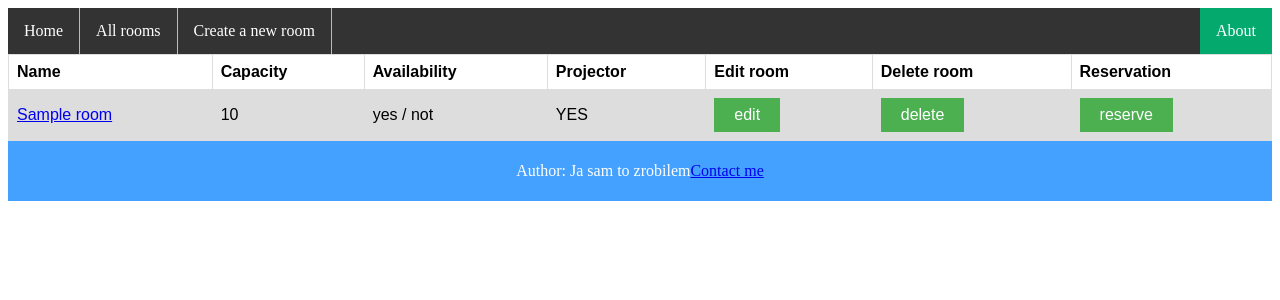
After one commit to LukaKon/reservation_service, a Django app: page /room/all-rooms/ in a window 1280 px wide. The commit adds this page. Shown: the top 300 px of the page. Run offline with Django 3.2, Linux system fonts and the light colour scheme; tables that the repository leaves empty hold one stand-in row (values such as "Sample post").

Commit message:
room details, start edit functionality

```diff
--- a/booking/models.py
+++ b/booking/models.py
@@ -6,3 +6,10 @@ class Room(models.Model):
     name = models.CharField(max_length=255, unique=True)
     capacity = models.IntegerField()
     projector_availability = models.BooleanField()
+
+    def __str__(self):
+        return f'{self.name}: {self.capacity}, {self.projector_availability}'
+
+
+class N(models.Model):
+    pass
--- a/booking/static/booking/format.css
+++ b/booking/static/booking/format.css
@@ -30,3 +30,45 @@ li a:hover:not(.active) {
 .active {
   background-color: #04AA6D;
 }
+
+footer {
+  display: flex;
+  justify-content: center;
+  padding: 5px;
+  background-color: #45a1ff;
+  color: #fff
+}
+
+.messages {
+  list-style-type: none;
+  justify-content: center;
+  padding: 8px;
+  background-color: #b6e2d3;
+}
+
+table {
+  font-family: arial, sans-serif;
+  border-collapse: collapse;
+  width: 100%;
+}
+
+td, th {
+  border: 1px solid #dddddd;
+  text-align: left;
+  padding: 8px;
+}
+
+tr:nth-child(even) {
+  background-color: #dddddd;
+}
+
+.button {
+  background-color: #4CAF50; /* Green */
+  border: none;
+  color: white;
+  padding: 8px 20px;
+  text-align: center;
+  text-decoration: none;
+  display: inline-block;
+  font-size: 16px;
+}
--- a/booking/templates/booking/base.html
+++ b/booking/templates/booking/base.html
@@ -4,29 +4,29 @@
     <head>
         <meta charset="UTF-8">
         <meta name="viewport" content="width=device-width, initial-scale=1.0">
-    <!-- <link rel="stylesheet" href="{% static 'booking/format.css' %}"> -->
+        <link rel="stylesheet" href="{% static 'booking/format.css' %}">
         <title>BOOKING: {% block title %}{% endblock %}</title>
     </head>
     <body>
         {% if messages %}
-        <ul class="messages"
+        <ul class="messages">
             {% for message in messages %}
             <li{% if message.tags %} class="{{ message.tags }}"{% endif %}>{{ message }}</li>
             {% endfor %}
         </ul>
         {% endif %}
-    <div>
-        <h2>Booking: {% block view_title %}{% endblock %}</h2>
-    </div>
-    <div>
+        <!-- <div> -->
+        <!--     <h2>Booking: {% block view_title %}{% endblock %}</h2> -->
+        <!-- </div> -->
+        <nav>
             <ul>
                 <li><a href="http://127.0.0.1:8000/room/home">Home</a></li>
-            <li><a href="http://">All rooms</a></li>
+                <li><a href="http://127.0.0.1:8000/room/all-rooms">All rooms</a></li>
                 <li><a href="http://127.0.0.1:8000/room/new/">Create a new room</a></li>
                 <li style="float:right"><a class="active"
-                                       href="http://about">About</a></li>
+                                           href="http://127.0.0.1:8000/room/about">About</a></li>
             </ul>
-    </div>
+        </nav>
         <div>
             {% block content %}{% endblock %}
         </div>
--- /dev/null
+++ b/booking/templates/booking/room/all_rooms.html
@@ -0,0 +1,45 @@
+{% extends "booking/base.html" %}
+{% block title %}List of all rooms{% endblock %}
+{% block content %}
+<form method="post">
+    {% csrf_token %}
+    <table>
+        <tr>
+            <th>Name</th>
+            <th>Capacity</th>
+            <th>Availability</th>   <!-- TODO: range of dates / yes or no? -->
+            <th>Projector</th>
+            <th>Edit room</th>
+            <th>Delete room</th>
+            <th>Reservation</th>
+        </tr>
+        {% for room in rooms %}
+        <tr>
+            <td><a href="http://127.0.0.1:8000/room/room-details/{{ room.id }}">{{ room.name }}</a></td>
+            <td>{{ room.capacity }}</td>
+            <td>yes / not</td>
+            <td>
+                {% if room.projector_availability %} YES
+                {% else %} NO
+                {% endif %}
+            </td>
+            <td>
+                <a href="http://127.0.0.1:8080/room/edit-room/{{ room.id }}">
+                    <button class="button">edit</button>
+                </a>
+            </td>
+            <td>
+                <a href="http://127.0.0.1:8080/room/delete-room/{{ room.id }}">
+                    <button class="button">delete</button>
+                </a>
+            </td>
+            <td>
+                <a href="http://127.0.0.1:8080/room/reserve-room/{{ room.id }}">
+                    <button class="button">reserve</button>
+                </a>
+            </td>
+        </tr>
+        {% endfor %}
+    </table>
+</form>
+{% endblock %}
--- a/booking/templates/booking/room/new_room.html
+++ b/booking/templates/booking/room/new_room.html
@@ -3,8 +3,6 @@
 {% block content %}
 <form method="post">
     {% csrf_token %}
-
-    <!-- {% block view_title %}Create a new room{% endblock %} -->
 
     <p>
     <label>Name of room:
@@ -27,6 +25,6 @@
         <input type="checkbox" name="projector_availability">
     </label>
     </p>
-    <input type="submit">
+    <input type="submit" value="Save">
 </form>
 {% endblock %}
--- a/booking/urls.py
+++ b/booking/urls.py
@@ -7,4 +7,12 @@ app_name = 'booking'
 urlpatterns = [
     path('home/', views.Home.as_view(), name='home'),
     path('new/', views.NewRoom.as_view(), name='new_room'),
+    path('all-rooms/', views.AllRooms.as_view(), name='all_rooms'),
+    path('room-details/<int:room_id>',
+         views.RoomDetails.as_view(), name='room-details'),
+    path('edit-room/<int:room_id>', views.EditRoom.as_view(),
+         name='edit_room'),
+    path('delete-room/<int:room_id>',
+         views.DeleteRoom.as_view(), name='delete_room'),
+    # path('about/', views.AboutRoom.as_view(), name='about'),
 ]
--- a/booking/views.py
+++ b/booking/views.py
@@ -1,13 +1,22 @@
-from django.shortcuts import render, HttpResponse
+from django.shortcuts import render, redirect, HttpResponse
 from booking.models import Room
 from django.views import View
 from django.contrib import messages
 from django.db.utils import IntegrityError
+from . import models
 # Create your views here.
 
 
 class Home(View):
     HTML_TEMPLATE = 'booking/room/home.html'
+
+    def get(self, request):
+        return render(request, self.HTML_TEMPLATE)
+
+
+class About(View):
+    # TODO: about.html is empty
+    HTML_TEMPLATE = 'booking/room/about.html'
 
     def get(self, request):
         return render(request, self.HTML_TEMPLATE)
@@ -24,18 +33,14 @@ class NewRoom(View):
         capacity = int(request.POST.get('capacity'))
         projector_availability = request.POST.get(
             'projector_availability') == 'on'
-        # print(capacity, type(capacity))
 
         if name == '':
-            # raise ValueError('Name is required.')
-            # print('name error')
             return render(request,
                           self.HTML_TEMPLATE,
                           context={'name_error': 'Name is required.'})
 
         room_list = [room.name for room in Room.objects.all()]
         if name in room_list:
-            # raise IndentationError(f'Room {name} already exist.')
             return render(request,
                           self.HTML_TEMPLATE,
                           context={'name_error': 'Name alredy exist.'})
@@ -43,16 +48,12 @@ class NewRoom(View):
         if isinstance(capacity, int):
             capacity = int(capacity)
         else:
-            # raise ValueError(
-            # f'Inserted value is not a integer: {type(capacity)}')
             return render(
                 request,
                 self.HTML_TEMPLATE,
                 context={'capacity_error': 'Inserted value is not integer'})
 
         if capacity not in range(2, 400):
-            # raise ValueError(
-            #     f'Inserted negative value or to much (2-400): {capacity}.')
             return render(request,
                           self.HTML_TEMPLATE,
                           context={'capacity_error': f'(2-400): {capacity}'})
@@ -62,3 +63,65 @@ class NewRoom(View):
                             projector_availability=projector_availability)
         messages.success(request, f'Room {name} added to DB.')
         return render(request, self.HTML_TEMPLATE)
+
+
+class AllRooms(View):
+    HTML_TEMPLATE = 'booking/room/all_rooms.html'
+
+    def get(self, request):
+        rooms = Room.objects.all().order_by('name')
+        return render(request,
+                      self.HTML_TEMPLATE,
+                      context={'rooms': rooms})
+
+    def post(self, request):
+        pass
+
+
+class RoomDetails(View):
+    HTML_TEMPLATE = 'booking/room/room_details.html'
+
+    def get(self, request, room_id):
+        room = Room.objects.get(pk=room_id)
+        return render(request,
+                      self.HTML_TEMPLATE,
+                      context={'room': room})
+
+
+class EditRoom(View):
+    HTML_TEMPLATE = 'booking/room/edit_room.html'
+    HTML_REDIRECT = 'booking/room/all_rooms.html'
+
+    def get(self, request, room_id):
+        room = Room.objects.get(pk=room_id)
+        return render(request,
+                      self.HTML_TEMPLATE,
+                      context={'room': room})
+
+    def post(self, request, room_id):
+
+        name = request.POST.get('name')
+        capacity = request.POST.get('capacity')
+        projector_availability = request.POST.get(
+            'projector_availability') == 'on'
+
+        room = Room.objects.get(pk=room_id)
+
+        room.name = name
+        room.capacity = capacity
+        room.projector_availability = projector_availability
+        room.save()
+
+        messages.success(request, 'Room data have been updated')
+        return redirect(self.HTML_REDIRECT)
+
+
+class DeleteRoom(View):
+    HTML_REDIRECT = 'booking/room/all_rooms.html'
+
+    def post(self, request, room_id):
+        room = Room.objects.get(pk=room_id)
+        room.delete()
+
+        messages.success(request, f'Room {room.name} has been deleted.')
+        return redirect(self.HTML_REDIRECT)
```
Also changed, not shown: booking/templates/booking/room/home.html (+10 -0 lines), booking/templates/booking/room/room_details.html (added, +29 -0 lines), booking/templates/booking/room/about.html (added). Lines whose indentation alone changed are shown as unchanged.
